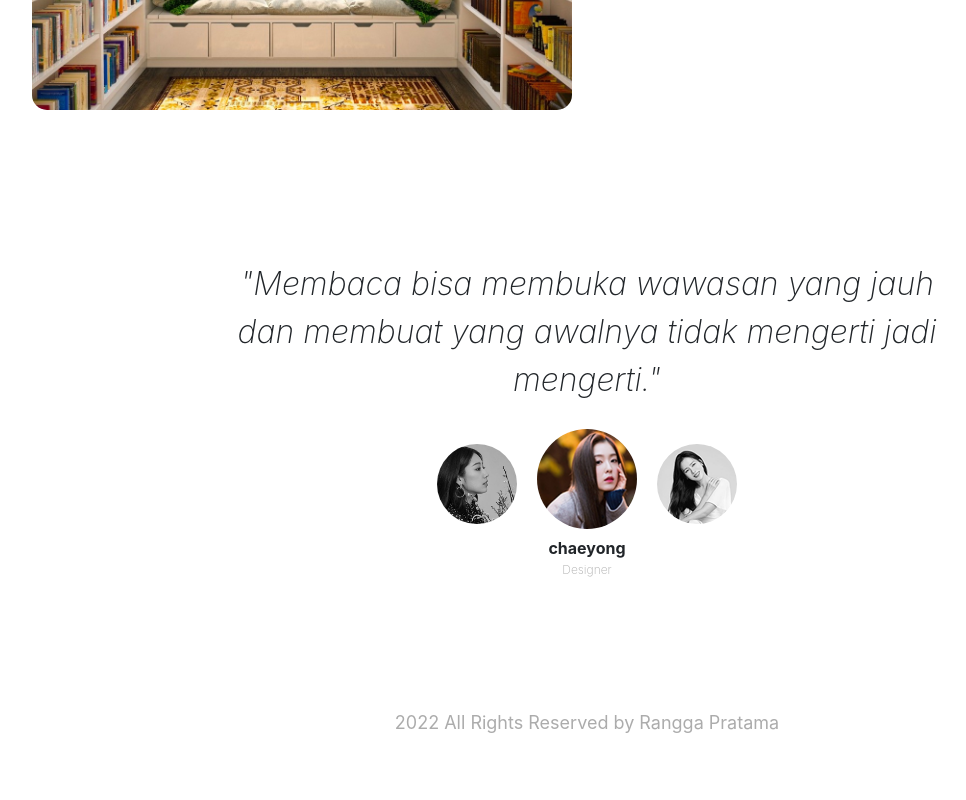
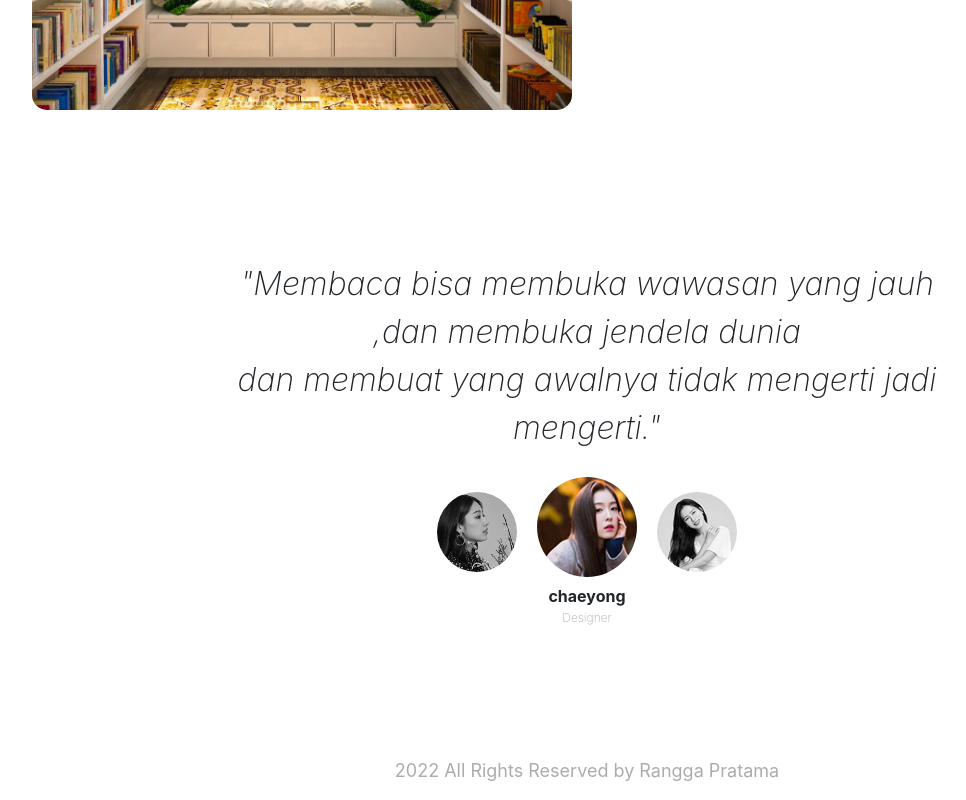
Before and after one commit to ranggapratama25/ranggapratama25.github.io, a plain HTML site: page index.html in a window 1280 px wide. Shown: the part 1114-1914 px from the top of the page, without its empty margins (53-1019 px from the left). Before the commit the page ends 1866 px from the top, so only its background shows below. Drawn offline with nearby package versions, Linux system fonts and the light colour scheme; a web font is replaced by a local one.

Commit message:
menambahkan tulisan baru

```diff
--- a/index.html
+++ b/index.html
@@ -89,7 +89,7 @@
       <section class="testimonial">
         <div class="row justify-content-center">
           <div class="col-lg-8">
-            <p>"Membaca bisa membuka wawasan yang jauh <br />dan membuat yang awalnya tidak mengerti jadi mengerti."<br</p>
+            <p>"Membaca bisa membuka wawasan yang jauh ,dan membuka jendela dunia <br />dan membuat yang awalnya tidak mengerti jadi mengerti."<br</p>
           </div>
         </div>
         <div class="row justify-content-center">
```
